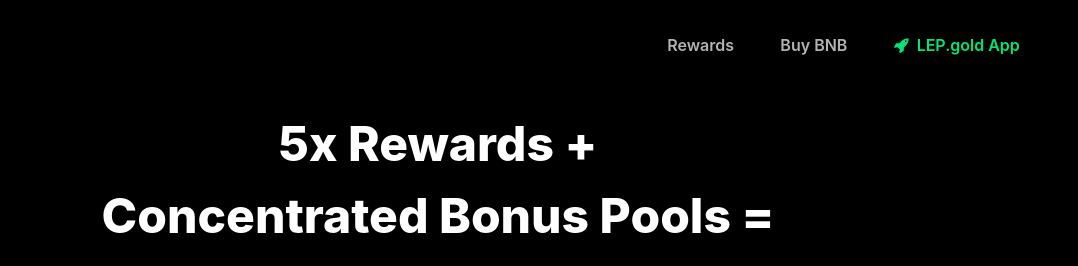
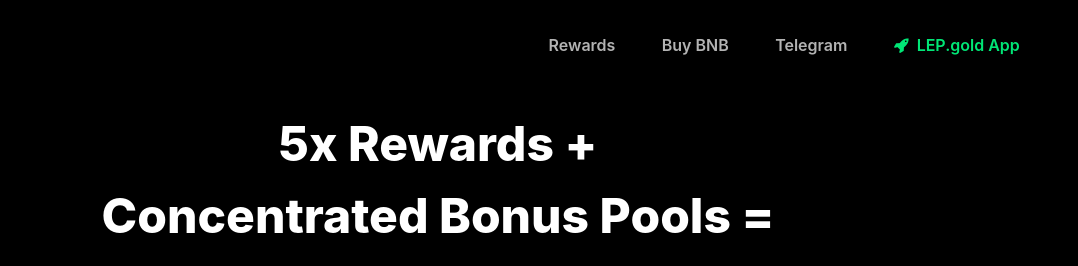
Before and after one commit to lepgold/lep-landing, a website: page index.html in a window 1280 px wide. Shown: the top 266 px of the page, 202-1280 px from the left. Drawn offline with nearby package versions, Linux system fonts and the light colour scheme; a script that the page names is missing; a web font is replaced by a local one.

Commit message:
add telegram

```diff
--- a/index.html
+++ b/index.html
@@ -103,9 +103,10 @@
                             <a class="nav-link page-scroll" href="#buybnb">Buy BNB</a>
                         </li>
 
-                        <!-- <li class="nav-item">
-                            <a class="nav-link page-scroll" href="#about">About</a>
-                        </li> -->
+                        <li class="nav-item">
+                            <a class="nav-link page-scroll" href="https://t.me/joinchat/0vIsFA3VS_RlOTAx"
+                                target="_blank">Telegram</a>
+                        </li>
                         <!--
                     <li class="nav-item">
                         <a class="nav-link page-scroll" href="#pricing">Pricing</a>
```
